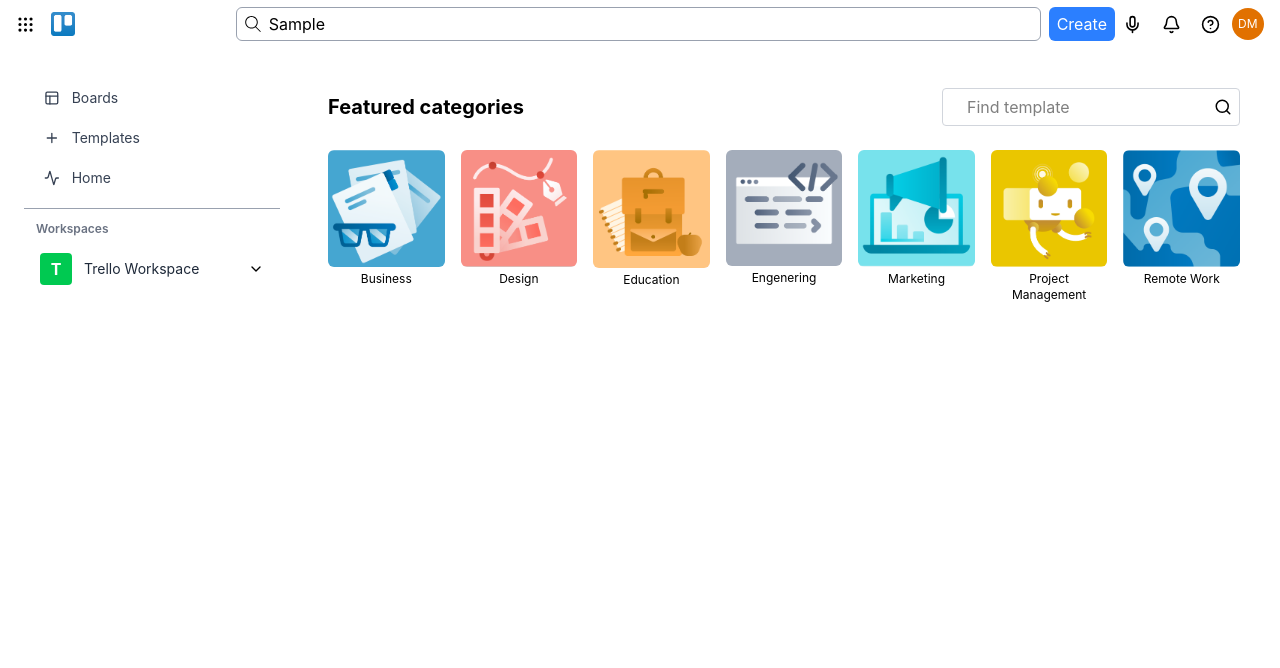
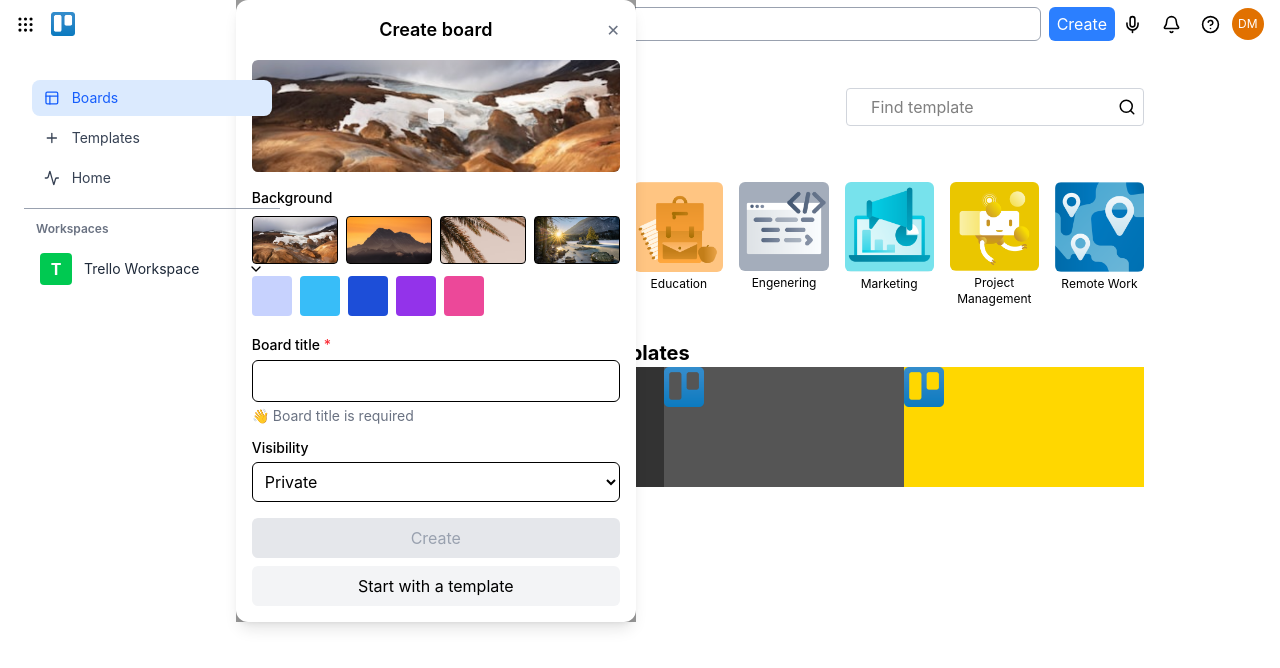
Before and after one commit to DanielManukyan/Trello, a React (Vite) app: page /templates in a window 1280 px wide. Both pictures are taken after typing "Sample" into the empty fields and a click on the button "Create". Shown: the top 668 px of the page. Built offline with nearby package versions, Linux system fonts and the light colour scheme.

Commit message:
add templates page list and item

```diff
--- a/db.json
+++ b/db.json
@@ -21,6 +21,36 @@
       "title": "test",
       "bgColor": "#38bdf8",
       "status": "Public"
+    },
+    {
+      "id": "t_y_DlEhOs0",
+      "title": "new",
+      "bgColor": "/images/bg1.jpg",
+      "status": "Private"
+    },
+    {
+      "id": "KUGiAQOcXyo",
+      "title": "test",
+      "bgColor": "/images/bg1.jpg",
+      "status": "Private"
+    },
+    {
+      "id": "OZxhkTZWCP8",
+      "title": "ewn",
+      "bgColor": "/images/bg1.jpg",
+      "status": "Private"
+    },
+    {
+      "id": "BTL_699nQ-k",
+      "title": "ets",
+      "bgColor": "#1d4ed8",
+      "status": "Private"
+    },
+    {
+      "id": "ClqAFW7dMhk",
+      "title": "fail",
+      "bgColor": "#38bdf8",
+      "status": "Private"
     }
   ],
   "columns": [
@@ -72,14 +102,14 @@
     {
       "id": "VIu-7fdnqB4",
       "title": "2",
-      "completed": false,
+      "completed": true,
       "columnId": "wViziWzJKJM",
       "order": 0
     },
     {
       "id": "3z0anOUnYgU",
       "title": "1",
-      "completed": false,
+      "completed": true,
       "columnId": "wViziWzJKJM",
       "order": 1
     },
--- a/src/Pages/BoardsPage.tsx
+++ b/src/Pages/BoardsPage.tsx
@@ -13,7 +13,7 @@
     }, [dispatch]);
 
     return (
-        <div className="h-full">
+        <div className="h-full px-30 md:px-20 sm:px-10">
             <h1 className="text-xl font-bold text-gray-600">Your Workspace</h1>
             <div className="mt-4">
                 <div className="flex items-center justify-between rounded-lg w-full">
--- a/src/Pages/TemplatesPage.tsx
+++ b/src/Pages/TemplatesPage.tsx
@@ -1,8 +1,9 @@
 import { Search } from "lucide-react";
+import TemplatesList from '../components/templates/templatesList';
 
 function TemplatesPage() {
     return (
-        <div>
+        <div className="flex flex-col gap-8 px-34 md:px-24 sm:px-14">
             <div className="flex items-center justify-between w-full">
                 <h1 className="text-xl font-bold">Featured categories</h1>
                 <div className="flex items-center gap-2 w-auto relative">
@@ -56,6 +57,7 @@
                         </li>
                     </ul>
                 </div>
+                <TemplatesList />
         </div>
      );
 }
--- a/src/components/Boards/CreateBoardCard.tsx
+++ b/src/components/Boards/CreateBoardCard.tsx
@@ -12,7 +12,7 @@
     }
 
     return (
-        <div>
+        <div className="relative">
             <div className="w-full text-center shadow-sm mx-auto h-25 rounded-md p-2">
                 <button onClick={handleAdd} className="w-full h-full cursor-pointer">
                     <h1>Create new Board</h1>
--- a/src/components/Boards/CreateBoardModal.tsx
+++ b/src/components/Boards/CreateBoardModal.tsx
@@ -49,7 +49,7 @@
     };
 
   return (
-    <div className="fixed inset-0 z-50 flex items-center justify-center bg-black/40">
+    <div className="absolute top-0 z-50 flex items-center justify-center bg-black/40">
       <div className="w-100 bg-white rounded-xl shadow-lg p-4 relative">
 
         <div className="flex justify-center items-center mb-4 relative">
@@ -61,8 +61,6 @@
             ✕
           </button>
         </div>
-
-
         <div
           className="w-full h-28 rounded-md mb-4 bg-cover bg-center flex items-center justify-center"
           style={{
--- a/src/components/Columns/ColumnList.tsx
+++ b/src/components/Columns/ColumnList.tsx
@@ -52,7 +52,7 @@
                         {...provided.droppableProps}
                     >
                         {sortedColumns.length === 0 && (
-                            <div className="text-gray-400 mt-8">Нет колонок</div>
+                            <div className="text-gray-400 w-40 p-4">Нет колонок !</div>
                         )}
                         {sortedColumns.map((column, idx) => (
                             <dnd.Draggable draggableId={column.id} index={idx} key={column.id}>
--- a/src/components/Headers/Header.tsx
+++ b/src/components/Headers/Header.tsx
@@ -1,12 +1,23 @@
 import { Mic, Bell, CircleQuestionMark, Grip } from "lucide-react";
 import Search from './Search';
 import { useNavigate } from "react-router-dom";
+import { useState } from "react";
+import CreateBoardModal from "../Boards/CreateBoardModal";
 
 function Header() {
     const navigate = useNavigate()
+    const [modal, setModal] = useState(false)
 
     const handleLogoClick = () => {
         navigate('/')
+    }
+
+    const handleClick = () => {
+        setModal(!modal)
+    }
+
+    const handelClose = () => {
+        setModal(false)
     }
 
     return (
@@ -23,9 +34,12 @@
 
             <div className='flex items-center gap-2 w-full'>
                 <Search />
-                <button className='px-2 py-1.25 bg-blue-500 text-white rounded-md hover:bg-blue-600'>
+                <button onClick={handleClick} className='px-2 py-1.25 bg-blue-500 text-white rounded-md hover:bg-blue-600'>
                     Create
                 </button>
+                {modal && (
+                    <CreateBoardModal open={modal} onClose={handelClose} />
+                )}
             </div>
 
             <ul className='flex items-center gap-1'>
--- a/src/components/SideMenu/SideMenu.tsx
+++ b/src/components/SideMenu/SideMenu.tsx
@@ -4,7 +4,7 @@
 
 export default function SideMenu() {
   const [open, setOpen] = useState(false);
-  const [isActive, setActive] = useState("");
+  const [isActive, setActive] = useState("Boards");
   const [togleMenu, setTogleMenu] = useState(false);
 
   const handleToggleMenu = () => {
--- /dev/null
+++ b/src/components/templates/TemplateItem.tsx
@@ -0,0 +1,26 @@
+interface TemplateItemProps {
+    bgColor: string;
+}
+
+function TemplateItem({ bgColor }: TemplateItemProps) {
+
+    const bg = bgColor;
+
+    return (
+        <>
+            <li className="w-full h-full">
+                <div style={{ backgroundColor: bg }} className="relative w-full h-full">
+                    <div className="absolute w-10">
+                        <img
+                            className="w-full h-full"
+                            src="/images/Icons/trello-logo.png"
+                            alt=""
+                        />
+                </div>
+                </div>
+            </li>
+        </>
+     );
+}
+
+export default TemplateItem;
--- /dev/null
+++ b/src/components/templates/TemplatesList.tsx
@@ -0,0 +1,18 @@
+import TemplateItem from "./TemplateItem";
+
+function TemplatesList() {
+    return (
+        <div className="h-30">
+            <h1 className="text-xl font-bold">New and notable templates</h1>
+            <div className="h-full">
+                <ul className="grid grid-cols-3 h-full">
+                    <TemplateItem bgColor="#333" />
+                    <TemplateItem bgColor="#555" />
+                    <TemplateItem bgColor="#FFD700" />
+                </ul>
+            </div>
+        </div>
+     );
+}
+
+export default TemplatesList;
--- a/src/main.tsx
+++ b/src/main.tsx
@@ -5,12 +5,6 @@
 import { store } from './app/store.ts'
 import { BrowserRouter } from 'react-router-dom';
 
-window.addEventListener('dragover', function(e) {
-  e.preventDefault();
-});
-window.addEventListener('drop', function(e) {
-  e.preventDefault();
-});
 
 createRoot(document.getElementById('root')!).render(
   <Provider store={store}>
```
